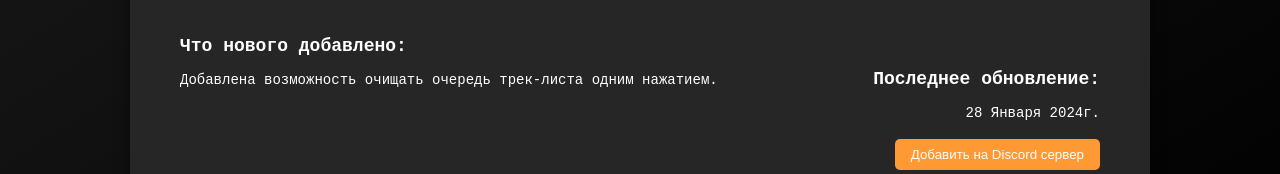
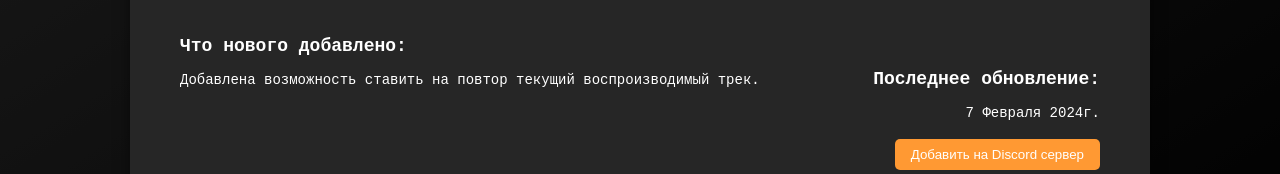
Before and after one commit to Guns-lingers/our_bots.github.io, a plain HTML site: page index.html in a window 1280 px wide. Both pictures are taken after a click on the button "Подробнее". Shown: the part 470-644 px from the top of the page. Drawn offline with Linux system fonts and the light colour scheme.

Commit message:
Обновление Сосистер бит
Добавлена возможность повтора трека

```diff
--- a/index.html
+++ b/index.html
@@ -45,11 +45,11 @@
       </div>
       <div class="product-details-update">
         <h2>Что нового добавлено:</h2>
-        <p>Добавлена возможность очищать очередь трек-листа одним нажатием.</p>
+        <p>Добавлена возможность ставить на повтор текущий воспроизводимый трек.</p>
       </div>
       <div class="product-details-updatetime">
         <h2>Последнее обновление:</h2>
-        <p>28 Января 2024г.</p>
+        <p>7 Февраля 2024г.</p>
       </div>
       <div class="button-group-overlay">
         <button onclick="addToCart()">Добавить на Discord сервер</button>
```
Also changed, not shown: 1 other file.
